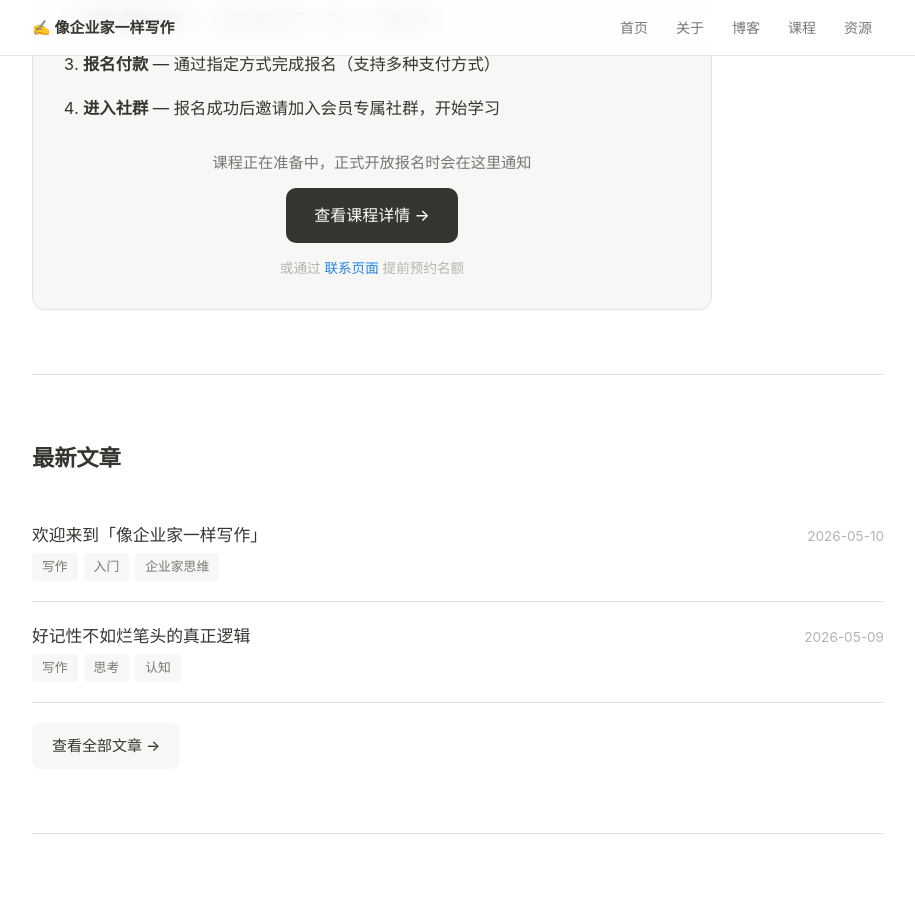
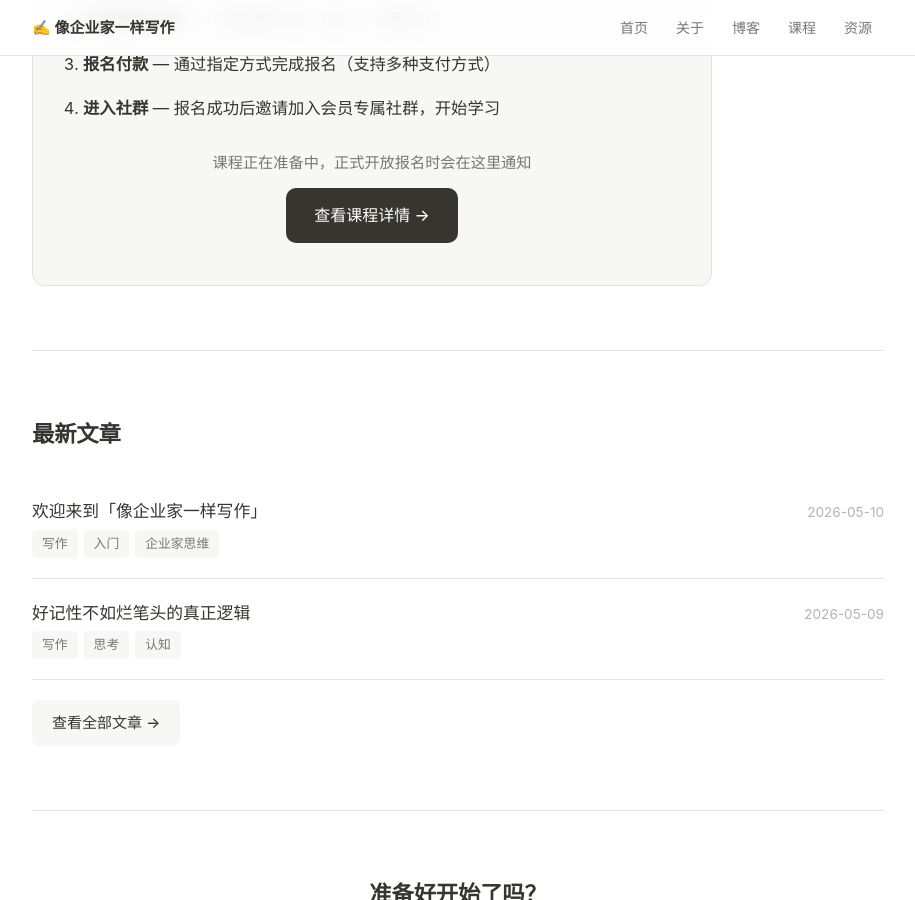
Before and after one commit to laqiong/laqiong.github.io, a Jekyll site: the page built from index.html, in a window 1280 px wide and 900 px high, scrolled down 2318 px. Shown: the whole window, without its empty margins (182-1097 px from the left). Built offline with Jekyll 4.4.1, drawn with Linux system fonts in a browser that asks for light colours.

Commit message:
Remove contact page link from index

```diff
--- a/index.html
+++ b/index.html
@@ -127,7 +127,7 @@ title: 首页
           </p>
           <a href="/course.html" class="btn btn-primary btn-lg">查看课程详情 →</a>
           <p style="margin-top:14px;font-size:0.85em;color:var(--text-tertiary);">
-            或通过 <a href="/contact.html">联系页面</a> 提前预约名额
+
           </p>
         </div>
       </div>
```
